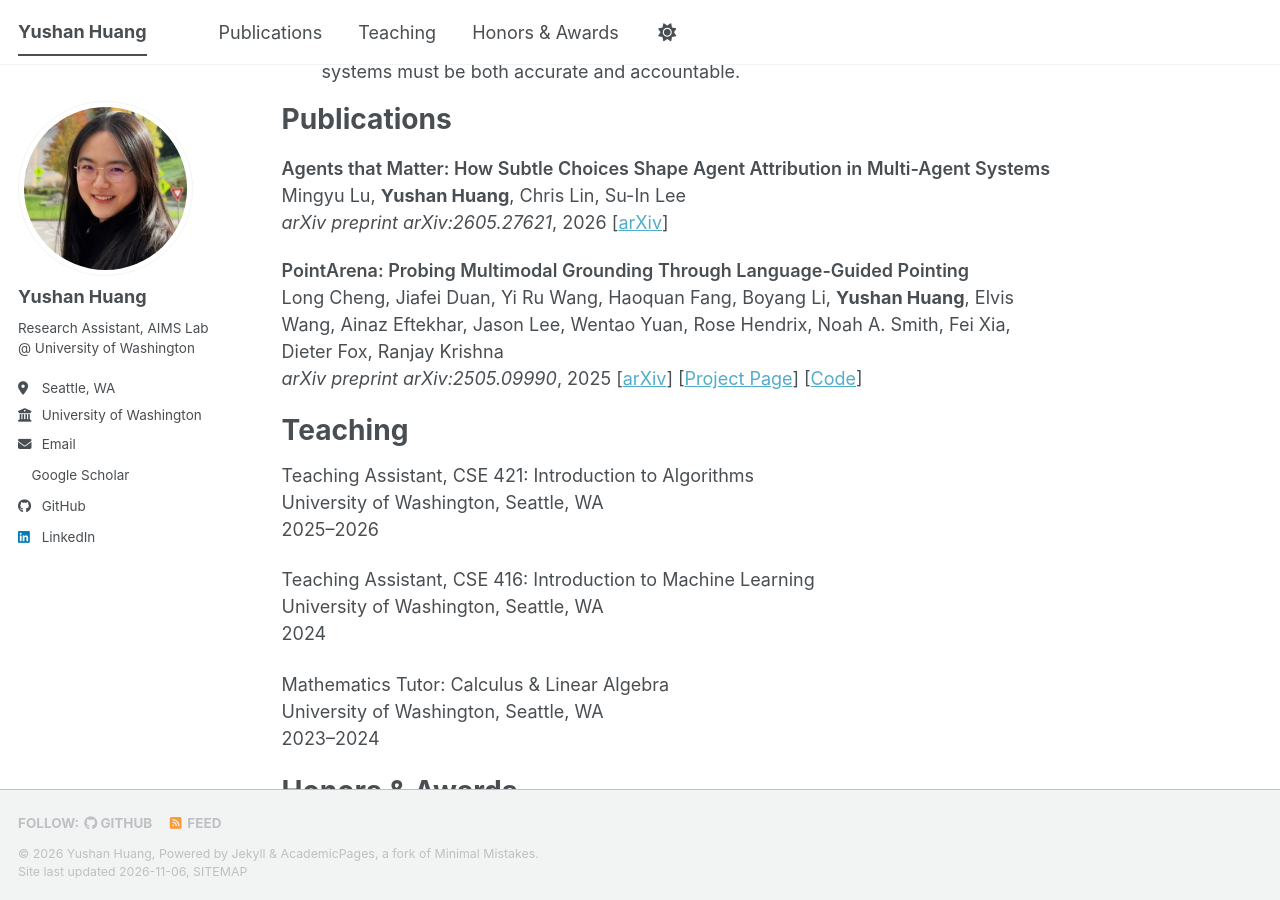
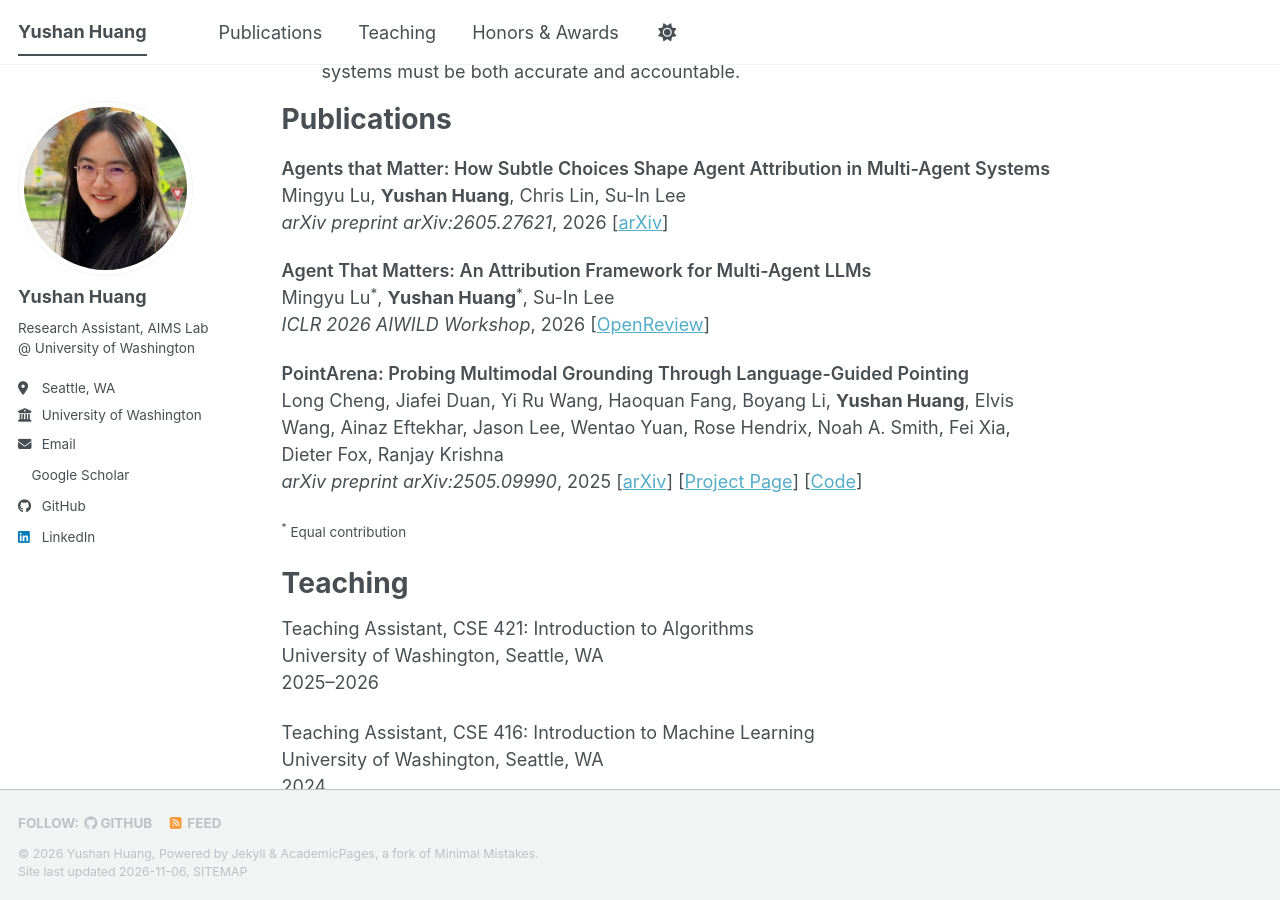
Before and after one commit to Yushan13H/personal-page, a Jekyll site: the page built from _pages/about.md, in a window 1280 px wide and 900 px high, scrolled down 447 px. Built offline with Jekyll 4.4.1, drawn with Linux system fonts in a browser that asks for light colours; a script bundle is joined from its source files by our own code; a style sheet for code colours, icons or effects is not loaded.

Commit message:
Add publication details for new paper

```diff
--- a/_pages/about.md
+++ b/_pages/about.md
@@ -38,6 +38,12 @@ Publications {#publications}
     [<a href="https://arxiv.org/abs/2605.27621">arXiv</a>]
   </li>
   <li>
+    <span class="pub-title">Agent That Matters: An Attribution Framework for Multi-Agent LLMs</span><br>
+    Mingyu Lu<sup>*</sup>, <strong>Yushan Huang</strong><sup>*</sup>, Su-In Lee<br>
+    <span class="pub-venue">ICLR 2026 AIWILD Workshop</span>, 2026
+    [<a href="https://openreview.net/forum?id=esabw9linR">OpenReview</a>]
+  </li>
+  <li>
     <span class="pub-title">PointArena: Probing Multimodal Grounding Through Language-Guided Pointing</span><br>
     Long Cheng, Jiafei Duan, Yi Ru Wang, Haoquan Fang, Boyang Li, <strong>Yushan Huang</strong>, Elvis Wang, Ainaz Eftekhar, Jason Lee, Wentao Yuan, Rose Hendrix, Noah A. Smith, Fei Xia, Dieter Fox, Ranjay Krishna<br>
     <span class="pub-venue">arXiv preprint arXiv:2505.09990</span>, 2025
@@ -46,6 +52,8 @@ Publications {#publications}
     [<a href="https://github.com/pointarena/pointarena">Code</a>]
   </li>
 </ul>
+
+<p><small><sup>*</sup> Equal contribution</small></p>
 
 Teaching {#teaching}
 ======
```
